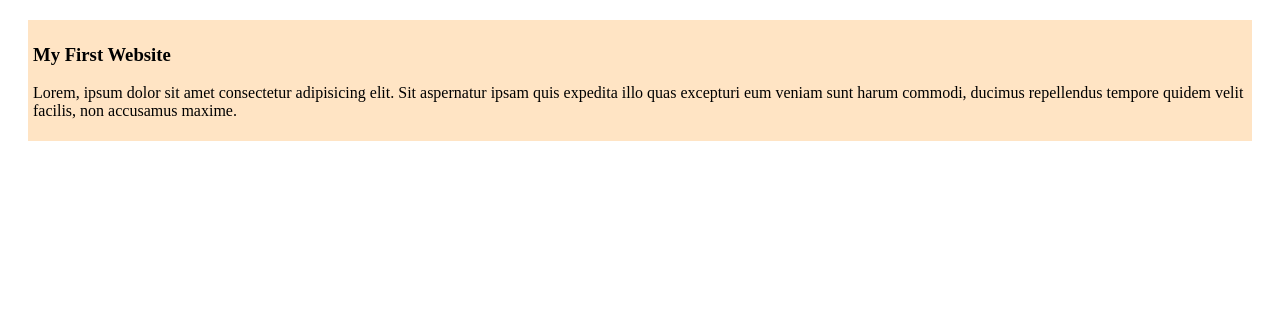
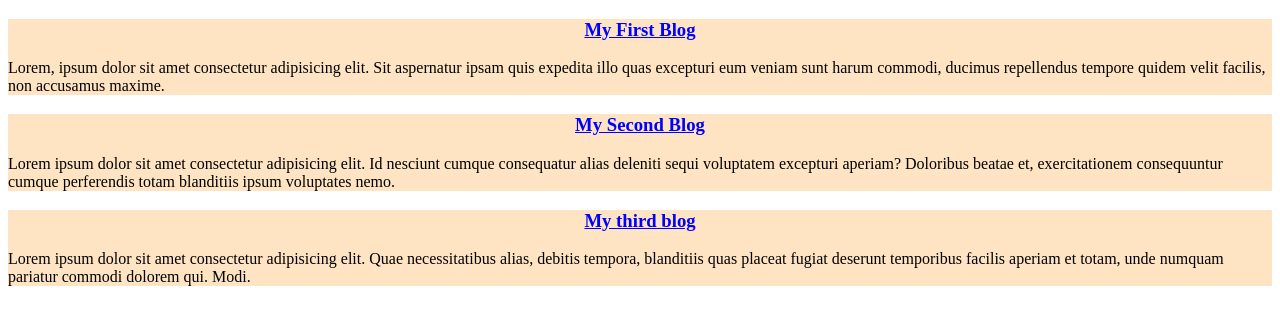
Before and after one commit to mahbub-r/my-simple-website, a plain HTML site: page index.html in a window 1280 px wide. Drawn offline with Linux system fonts and the light colour scheme.

Commit message:
added 3 blogs

```diff
--- a/index.html
+++ b/index.html
@@ -9,8 +9,16 @@
 </head>
 <body>
     <div>
-        <h3>My First Website</h3>
+        <h3>My First Blog</h3>
         <p>Lorem, ipsum dolor sit amet consectetur adipisicing elit. Sit aspernatur ipsam quis expedita illo quas excepturi eum veniam sunt harum commodi, ducimus repellendus tempore quidem velit facilis, non accusamus maxime.</p>
-
+    </div>
+    <div>
+<h3> My Second Blog</h3>
+<p>Lorem ipsum dolor sit amet consectetur adipisicing elit. Id nesciunt cumque consequatur alias deleniti sequi voluptatem excepturi aperiam? Doloribus beatae et, exercitationem consequuntur cumque perferendis totam blanditiis ipsum voluptates nemo.</p>
+    </div>
+    <div>
+        <h3>My third blog</h3>
+        <p>Lorem ipsum dolor sit amet consectetur adipisicing elit. Quae necessitatibus alias, debitis tempora, blanditiis quas placeat fugiat deserunt temporibus facilis aperiam et totam, unde numquam pariatur commodi dolorem qui. Modi.</p>
+    </div>
 </body>
 </html>
--- a/style.css
+++ b/style.css
@@ -1,5 +1,10 @@
 div{
     background-color: bisque;
-    margin: 20px;
-    padding: 5px;
+    margin-bottom: 10px;
+    padding: 5pxg;
 }
+h3{
+    text-align: center;
+    color: blue;
+    text-decoration: underline;
+}
```
